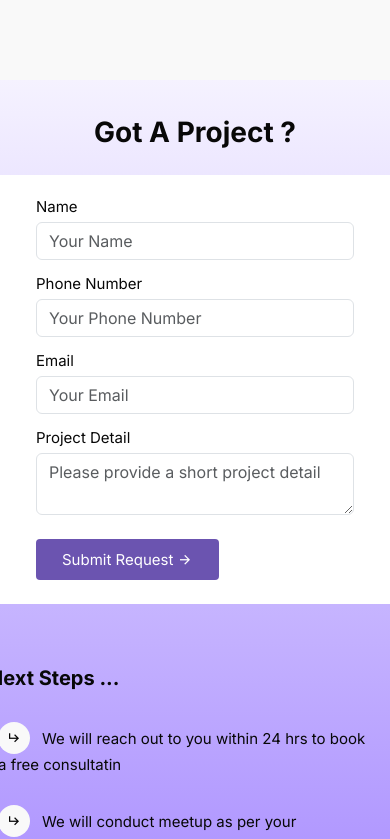
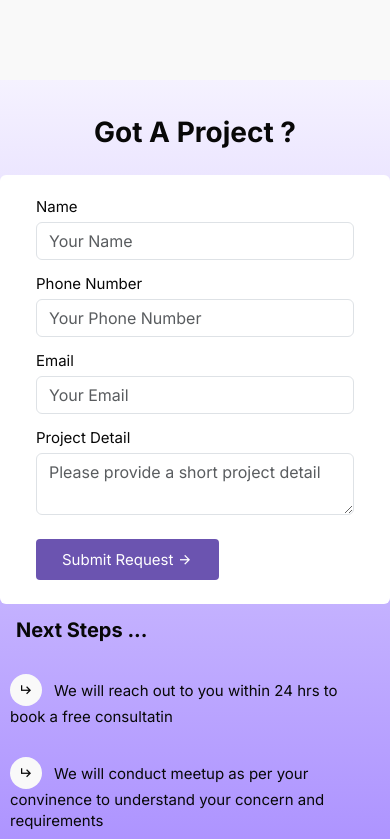
Before and after one commit to psujan/ishara, a React (Create React App) app: page /about in a window 390 px wide. Shown: the part 3044-3883 px from the top of the page. Built offline with nearby package versions, Linux system fonts and the light colour scheme.

Commit message:
fix : responsive issue

```diff
--- a/src/pages/About/partials/ProjectIdea.js
+++ b/src/pages/About/partials/ProjectIdea.js
@@ -3,7 +3,7 @@ export default function ProjectIdea() {
     <section className="section section-gradient">
       <div className="container">
         <h2 className="section-heading text-center">Got A Project ?</h2>
-        <div className="row g-5">
+        <div className="row">
           <div className="col-sm-12 col-md-12 col-lg-6 mb-3 bg-white rounded">
             <form class="row g-3 p-4">
               <div class="col-md-6">
@@ -59,7 +59,7 @@ export default function ProjectIdea() {
             </form>
           </div>
           <div className="col-sm-12 col-md-12 col-lg-6 next-step-col">
-            <h5 className="fs-5 mb-4 fw-bold">Next Steps ...</h5>
+            <h5 className="fs-5 mb-4 px-3 fw-bold">Next Steps ...</h5>
             <ul class="next-steps">
               <li className="lh-content">
                 We will reach out to you within 24 hrs to book a free
```
